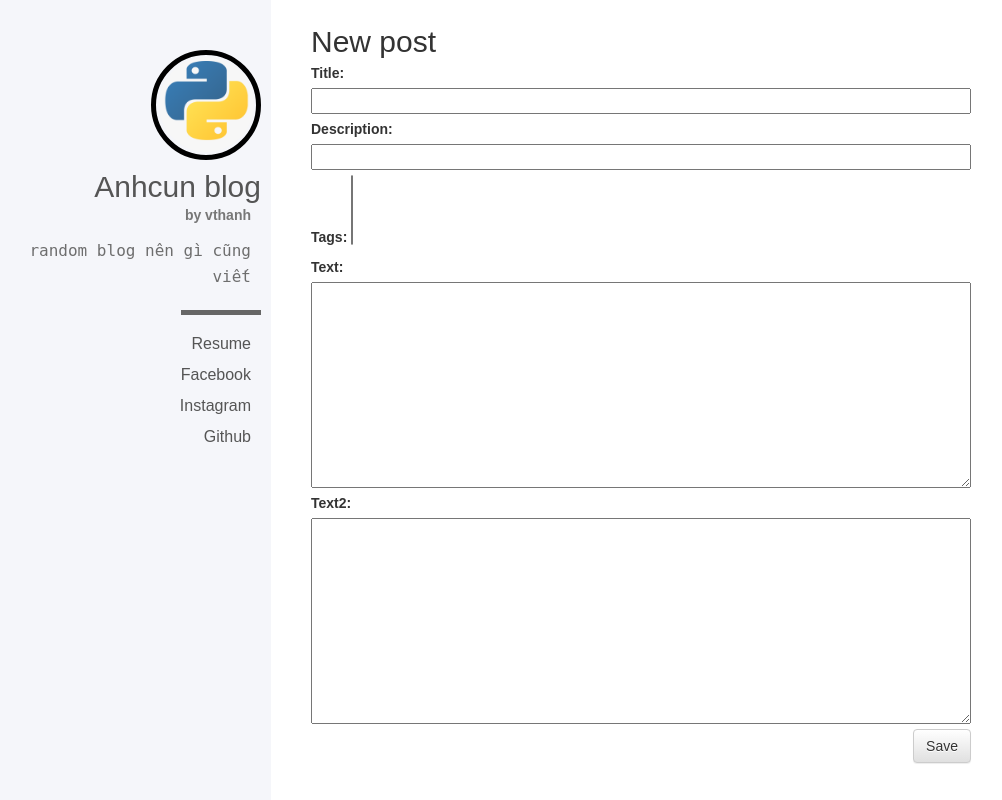
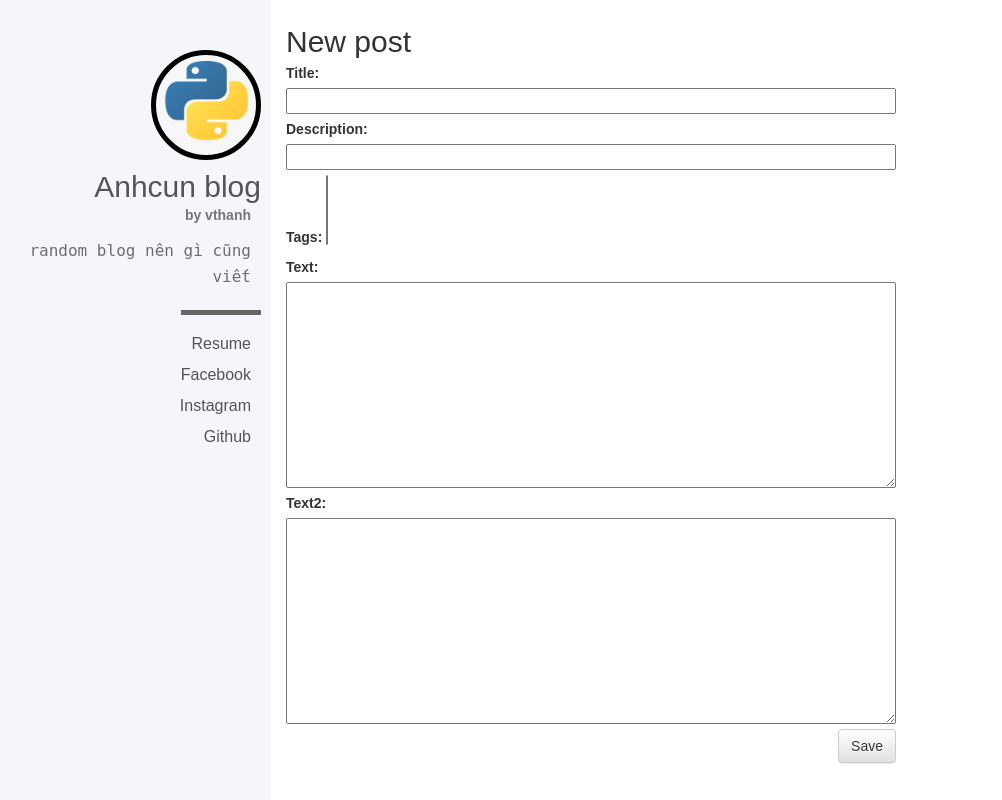
Before and after one commit to vthanh6494/my-first-blog, a Django app: page /post/new in a window 1280 px wide. Shown: the whole page, without its empty margins (29-1031 px from the left). Run offline with Django 3.2, Linux system fonts and the light colour scheme; the visitor is signed in with stand-in values (Sample User, id 1); data that the repository does not hold is empty; some libraries are stand-ins or nearby versions.

Commit message:
update blog css

```diff
--- a/blog/static/css/blog.css
+++ b/blog/static/css/blog.css
@@ -142,11 +142,11 @@ body {
     margin: 0;
 }
 .container {
-    max-width: 700px;
+    max-width: 650px;
     height: auto;
     padding: 20px;
     word-wrap: break-word;
-    margin-left: 320px;
+    margin-left: 295px;
 }
 .post p {
     font-weight: 300;
```
